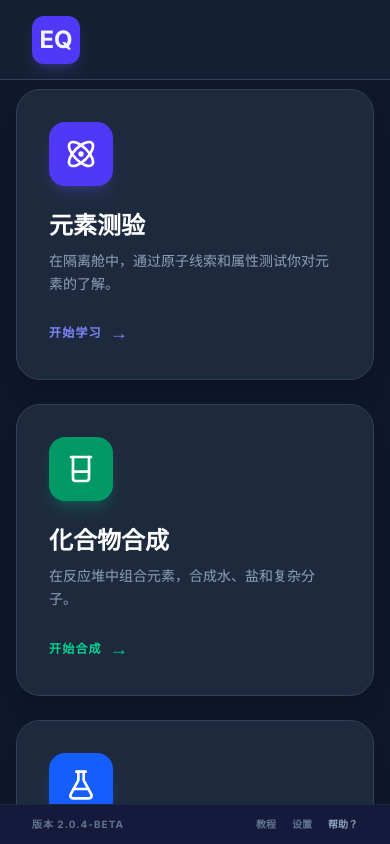
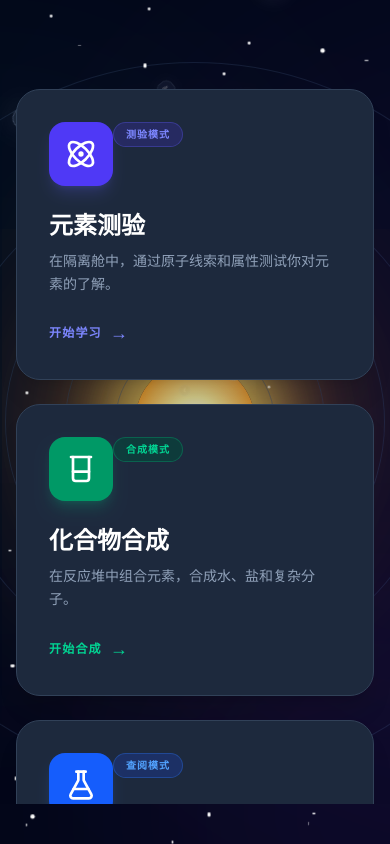
Before and after one commit to truth/atom-game, a React (Vite) app: page / in a window 390 px wide. Built offline with nearby package versions, Linux system fonts and the light colour scheme.

Commit message:
feat: enhance visual design and UI layout
- Add animated space background to HomeView
- Update element cards with glow effects
- Refactor QuizView hint logic for better UX
- Optimize PeriodicTable grid layout responsiveness

```diff
--- a/src/App.tsx
+++ b/src/App.tsx
@@ -19,10 +19,10 @@ export default function App() {
         </div>
 
         <div className="flex gap-4 sm:gap-8 items-center">
-          <div className="text-center hidden sm:block">
-            <p className="text-[10px] text-slate-400 uppercase font-bold tracking-tighter">当前关卡</p>
-            <p className="text-lg font-mono text-emerald-400">
-                {currentView === 'home' ? '01: 主菜单' : currentView === 'quiz' ? '02: 测验实验室' : currentView === 'synthesis' ? '03: 合成实验室' : '04: 资料库'}
+          <div className="text-center text-left sm:text-center">
+            <p className="text-[10px] text-slate-400 uppercase font-bold tracking-tighter">当前模式</p>
+            <p className="text-sm sm:text-lg font-mono text-emerald-400 truncate max-w-[150px] sm:max-w-none">
+                {currentView === 'home' ? '主菜单' : currentView === 'quiz' ? '测验模式' : currentView === 'synthesis' ? '合成模式' : '周期表模式'}
             </p>
           </div>
           <div className="h-10 w-px bg-slate-700 hidden sm:block"></div>
--- a/src/components/ElementCard.tsx
+++ b/src/components/ElementCard.tsx
@@ -30,10 +30,10 @@ export function ElementCard({ element, onClick, className, style, selected }: El
       <span className="absolute top-1 right-1 md:right-2 text-[9px] md:text-xs font-bold opacity-80 leading-none">
         {element.atomicNumber}
       </span>
-      <span className="text-lg md:text-2xl font-black my-0 flex-1 flex items-center justify-center">
+      <span className="text-lg md:text-xl lg:text-2xl font-black my-0 flex-1 flex items-center justify-center drop-shadow-[0_0_8px_currentColor] brightness-125">
         {element.symbol}
       </span>
-      <span className="text-[10px] md:text-sm font-bold truncate w-full text-center opacity-90 leading-tight">
+      <span className="text-[8px] md:text-[10px] lg:text-xs font-bold truncate w-full text-center opacity-90 leading-tight">
         {element.name}
       </span>
     </motion.button>
--- a/src/components/HomeView.tsx
+++ b/src/components/HomeView.tsx
@@ -9,12 +9,121 @@ interface HomeViewProps {
 }
 
 export function HomeView({ onSelectQuiz, onSelectSynthesis, onSelectPeriodicTable }: HomeViewProps) {
+  // Generate random floating elements for background
+  const bgElements = ['H', 'He', 'Li', 'Be', 'B', 'C', 'N', 'O', 'F', 'Ne', 'Na', 'Mg', 'Al', 'Si', 'P', 'S', 'Cl', 'Ar'];
+
   return (
-    <div className="flex flex-col items-center justify-center w-full max-w-4xl mx-auto px-4 h-full">
+    <div className="flex flex-col items-center justify-center w-full max-w-4xl mx-auto px-4 h-full relative">
+
+      {/* Outer Space Background */}
+      <div className="fixed inset-0 overflow-hidden pointer-events-none z-0 bg-slate-950">
+        {/* Deep space radial gradient over the whole background */}
+        <div className="absolute inset-0 bg-[radial-gradient(ellipse_at_center,_var(--tw-gradient-stops))] from-slate-900 via-slate-950 to-black opacity-80"></div>
+
+        {/* Nebula Glows */}
+        <div className="absolute top-0 left-1/4 w-[800px] h-[800px] bg-indigo-900/10 rounded-full blur-[120px] mix-blend-screen mix-blend-lighten"></div>
+        <div className="absolute bottom-1/4 right-1/4 w-[600px] h-[600px] bg-emerald-900/10 rounded-full blur-[100px] mix-blend-screen mix-blend-lighten"></div>
+        <div className="absolute top-2/3 left-1/3 w-[500px] h-[500px] bg-purple-900/10 rounded-full blur-[100px] mix-blend-screen mix-blend-lighten"></div>
+
+        {/* Stars */}
+        {Array.from({ length: 50 }).map((_, i) => (
+          <div
+            key={`star-${i}`}
+            className="absolute rounded-full bg-white"
+            style={{
+              top: `${Math.random() * 100}%`,
+              left: `${Math.random() * 100}%`,
+              width: `${Math.random() * 2 + 1}px`,
+              height: `${Math.random() * 2 + 1}px`,
+              opacity: Math.random() * 0.8 + 0.2,
+              animation: `twinkle ${Math.random() * 4 + 2}s infinite alternate`
+            }}
+          />
+        ))}
+
+        {/* Solar System (Sun + 9 Planets) */}
+        <div className="absolute top-1/2 left-1/2 -translate-x-1/2 -translate-y-1/2 w-0 h-0 flex items-center justify-center opacity-80 mix-blend-screen">
+          {/* Sun */}
+          <div className="absolute w-[120px] h-[120px] rounded-full z-0 bg-[radial-gradient(circle_at_center,_#ffffff_0%,_#fef08a_30%,_#f59e0b_70%,_#ea580c_100%)] shadow-[0_0_60px_20px_rgba(253,224,71,0.8),0_0_120px_40px_rgba(245,158,11,0.6),0_0_250px_80px_rgba(234,88,12,0.4)]" />
+
+          {[
+            { name: 'Mercury', color: 'bg-stone-400', size: 8, distance: 80, speed: 15 },
+            { name: 'Venus', color: 'bg-orange-200', size: 14, distance: 130, speed: 25 },
+            { name: 'Earth', color: 'bg-blue-500 shadow-[0_0_15px_rgba(59,130,246,0.6)]', size: 16, distance: 190, speed: 35 },
+            { name: 'Mars', color: 'bg-red-500', size: 12, distance: 250, speed: 45 },
+            { name: 'Jupiter', color: 'bg-orange-300', size: 36, distance: 360, speed: 70 },
+            { name: 'Saturn', color: 'bg-yellow-200 ring-[6px] ring-yellow-600/30', size: 28, distance: 480, speed: 95 },
+            { name: 'Uranus', color: 'bg-cyan-300', size: 20, distance: 580, speed: 130 },
+            { name: 'Neptune', color: 'bg-blue-600', size: 18, distance: 680, speed: 170 },
+            { name: 'Pluto', color: 'bg-slate-400', size: 6, distance: 760, speed: 220 },
+          ].map((planet, i) => (
+            <motion.div
+              key={planet.name}
+              className="absolute rounded-full border border-slate-700/40"
+              style={{
+                width: planet.distance * 2,
+                height: planet.distance * 2,
+              }}
+              animate={{ rotate: 360 }}
+              transition={{
+                duration: planet.speed,
+                repeat: Infinity,
+                ease: "linear",
+                delay: -Math.random() * planet.speed // Random starting position
+              }}
+            >
+              <div
+                className={`absolute rounded-full ${planet.color}`}
+                style={{
+                  width: planet.size,
+                  height: planet.size,
+                  top: -planet.size / 2,
+                  left: '50%',
+                  transform: 'translateX(-50%)'
+                }}
+              />
+            </motion.div>
+          ))}
+        </div>
+
+        {/* Decorative Floating Elements */}
+        {bgElements.map((el, i) => {
+
+          const size = Math.random() * 40 + 20;
+          return (
+            <motion.div
+              key={i}
+              initial={{
+                x: Math.random() * (typeof window !== 'undefined' ? window.innerWidth : 1000),
+                y: Math.random() * (typeof window !== 'undefined' ? window.innerHeight : 800),
+                opacity: 0,
+                scale: 0.5,
+              }}
+              animate={{
+                y: [null, Math.random() * -200 - 100],
+                opacity: [0, 0.8, 0],
+                scale: [0.5, 1, 0.5],
+                rotate: Math.random() * 360
+              }}
+              transition={{
+                duration: Math.random() * 10 + 10,
+                repeat: Infinity,
+                ease: "linear",
+                delay: Math.random() * 10
+              }}
+              className="absolute text-white font-black font-mono border border-slate-400/50 rounded-xl flex items-center justify-center bg-slate-600/40 drop-shadow-[0_0_15px_rgba(255,255,255,0.5)] brightness-125"
+              style={{ width: size, height: size, fontSize: size * 0.4 }}
+            >
+              {el}
+            </motion.div>
+          )
+        })}
+      </div>
+
       <motion.div
         initial={{ y: -20, opacity: 0 }}
         animate={{ y: 0, opacity: 1 }}
-        className="text-center mb-16"
+        className="text-center mb-16 relative z-10"
       >
         <div className="flex items-center justify-center gap-3 mb-4">
           <Atom className="w-16 h-16 text-indigo-500 animate-[spin_10s_linear_infinite]" />
@@ -30,10 +139,13 @@ export function HomeView({ onSelectQuiz, onSelectSynthesis, onSelectPeriodicTabl
           whileHover={{ scale: 1.03 }}
           whileTap={{ scale: 0.98 }}
           onClick={onSelectQuiz}
-          className="bg-slate-800 border border-slate-700 p-8 rounded-3xl text-left hover:border-indigo-500 hover:bg-slate-800/80 transition-all group flex flex-col focus:outline-none focus:ring-2 focus:ring-indigo-500 shadow-xl"
+          className="bg-slate-800 border border-slate-700 p-8 rounded-3xl text-left hover:border-indigo-500 hover:bg-slate-800/90 transition-all group flex flex-col focus:outline-none focus:ring-2 focus:ring-indigo-500 shadow-xl hover:shadow-[0_0_30px_rgba(99,102,241,0.5)] z-10"
         >
-          <div className="bg-indigo-600 p-4 rounded-2xl w-fit mb-6 text-white group-hover:scale-110 transition-transform shadow-lg shadow-indigo-500/20">
-            <Atom className="w-8 h-8" />
+          <div className="flex justify-between items-start mb-6">
+            <div className="bg-indigo-600 p-4 rounded-2xl w-fit text-white group-hover:scale-110 transition-transform shadow-lg shadow-indigo-500/20">
+              <Atom className="w-8 h-8" />
+            </div>
+            <span className="bg-indigo-900/50 text-indigo-400 text-[10px] font-bold px-3 py-1 rounded-full uppercase tracking-widest border border-indigo-500/30">测验模式</span>
           </div>
           <h2 className="text-2xl font-bold text-white mb-2">元素测验</h2>
           <p className="text-slate-400 mb-6 font-medium flex-1 text-sm leading-relaxed">
@@ -48,10 +160,13 @@ export function HomeView({ onSelectQuiz, onSelectSynthesis, onSelectPeriodicTabl
           whileHover={{ scale: 1.03 }}
           whileTap={{ scale: 0.98 }}
           onClick={onSelectSynthesis}
-          className="bg-slate-800 border border-slate-700 p-8 rounded-3xl text-left hover:border-emerald-500 hover:bg-slate-800/80 transition-all group flex flex-col focus:outline-none focus:ring-2 focus:ring-emerald-500 shadow-xl"
+          className="bg-slate-800 border border-slate-700 p-8 rounded-3xl text-left hover:border-emerald-500 hover:bg-slate-800/90 transition-all group flex flex-col focus:outline-none focus:ring-2 focus:ring-emerald-500 shadow-xl hover:shadow-[0_0_30px_rgba(16,185,129,0.5)] z-10"
         >
-          <div className="bg-emerald-600 p-4 rounded-2xl w-fit mb-6 text-white group-hover:scale-110 transition-transform shadow-lg shadow-emerald-500/20">
-            <Beaker className="w-8 h-8" />
+          <div className="flex justify-between items-start mb-6">
+            <div className="bg-emerald-600 p-4 rounded-2xl w-fit text-white group-hover:scale-110 transition-transform shadow-lg shadow-emerald-500/20">
+              <Beaker className="w-8 h-8" />
+            </div>
+            <span className="bg-emerald-900/50 text-emerald-400 text-[10px] font-bold px-3 py-1 rounded-full uppercase tracking-widest border border-emerald-500/30">合成模式</span>
           </div>
           <h2 className="text-2xl font-bold text-white mb-2">化合物合成</h2>
           <p className="text-slate-400 mb-6 font-medium flex-1 text-sm leading-relaxed">
@@ -66,10 +181,13 @@ export function HomeView({ onSelectQuiz, onSelectSynthesis, onSelectPeriodicTabl
           whileHover={{ scale: 1.03 }}
           whileTap={{ scale: 0.98 }}
           onClick={onSelectPeriodicTable}
-          className="bg-slate-800 border border-slate-700 p-8 rounded-3xl text-left hover:border-blue-500 hover:bg-slate-800/80 transition-all group flex flex-col focus:outline-none focus:ring-2 focus:ring-blue-500 shadow-xl"
+          className="bg-slate-800 border border-slate-700 p-8 rounded-3xl text-left hover:border-blue-500 hover:bg-slate-800/90 transition-all group flex flex-col focus:outline-none focus:ring-2 focus:ring-blue-500 shadow-xl hover:shadow-[0_0_30px_rgba(59,130,246,0.5)] z-10"
         >
-          <div className="bg-blue-600 p-4 rounded-2xl w-fit mb-6 text-white group-hover:scale-110 transition-transform shadow-lg shadow-blue-500/20">
-            <FlaskConical className="w-8 h-8" />
+          <div className="flex justify-between items-start mb-6">
+            <div className="bg-blue-600 p-4 rounded-2xl w-fit text-white group-hover:scale-110 transition-transform shadow-lg shadow-blue-500/20">
+              <FlaskConical className="w-8 h-8" />
+            </div>
+            <span className="bg-blue-900/50 text-blue-400 text-[10px] font-bold px-3 py-1 rounded-full uppercase tracking-widest border border-blue-500/30">查阅模式</span>
           </div>
           <h2 className="text-2xl font-bold text-white mb-2">元素周期表</h2>
           <p className="text-slate-400 mb-6 font-medium flex-1 text-sm leading-relaxed">
--- a/src/components/SynthesisView.tsx
+++ b/src/components/SynthesisView.tsx
@@ -207,7 +207,7 @@ export function SynthesisView({ onBack }: { onBack: () => void }) {
                                   status === 'success' ? "pointer-events-none" : "hover:border-rose-400 hover:bg-rose-500/20 cursor-pointer"
                               )}
                           >
-                              <span className="text-2xl font-black">{el.symbol}</span>
+                              <span className="text-3xl md:text-4xl font-black drop-shadow-[0_0_8px_currentColor] brightness-125">{el.symbol}</span>
                           </motion.button>
                       );
                   })}
--- a/src/index.css
+++ b/src/index.css
@@ -13,3 +13,8 @@
   30%, 50%, 70% { transform: translate3d(-4px, 0, 0); }
   40%, 60% { transform: translate3d(4px, 0, 0); }
 }
+
+@keyframes twinkle {
+  0% { transform: scale(1); opacity: 0.2; }
+  100% { transform: scale(1.5); opacity: 1; }
+}
```
Also changed, not shown: src/components/PeriodicTableView.tsx (+30 -8 lines), src/components/QuizView.tsx (+17 -8 lines).
